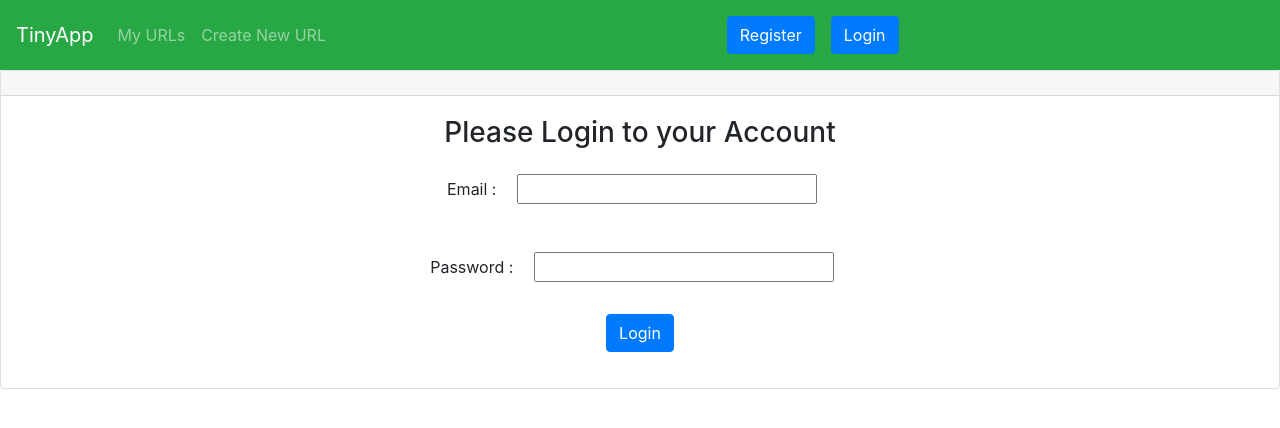
After one commit to Nidz01/tinyapp, a Node server app: page /login in a window 1280 px wide. The commit adds this page. Shown: the top 428 px of the page. Run offline with Node 20, Linux system fonts and the light colour scheme; some libraries are stand-ins or nearby versions.

Commit message:
login page

```diff
--- a/express_server.js
+++ b/express_server.js
@@ -14,17 +14,17 @@ const urlDatabase = {
 };
 
 const users = {
-  user1RandomID: {
-    id: "user1RandomID",
-    email: "user1@example.com",
-    password: "password01"
+  "userRandomID": {
+    id: "userRandomID",
+    email: "user@example.com",
+    password: "purple-monkey-dinosaur"
   },
-  user2RandomID: {
+ "user2RandomID": {
     id: "user2RandomID",
     email: "user2@example.com",
-    password: "testpassword"
+    password: "dishwasher-funk"
   }
-};
+}
 
 // A function that returns a string of 6 random alphanumeric characters
 const generateRandomString = function() {
@@ -48,7 +48,9 @@ app.get("/", (req, res) => {
 // use res.render to load up an ejs view file
 // urls_index page
 app.get('/urls', function(req, res) {
-  let templateVars = { username: req.cookies["username"], urls: urlDatabase };
+  let templateVars = { username: users[req.cookies.user_id], urls: urlDatabase };
+  console.log(templateVars);
+  console.log(users);
   res.render('urls_index', templateVars);
 });
 
@@ -60,13 +62,13 @@ app.get("/urls.json", (req, res) => {
 
 // Add a GET Route to Show the Form of adding new URL
 app.get("/urls/new", (req, res) => {
-  let templateVars = { username: req.cookies["username"], urls: urlDatabase };
+  let templateVars = { username: users[req.cookies.user_id], urls: urlDatabase };
   res.render("urls_new", templateVars);
 });
 
 // Route to get new template of shortURL
 app.get("/urls/:shortURL", (req, res) => {
-  let templateVars = { username: req.cookies["username"], shortURL: req.params.shortURL, longURL: urlDatabase[req.params.shortURL].longURL };
+  let templateVars = { username: users[req.cookies.user_id], shortURL: req.params.shortURL, longURL: urlDatabase[req.params.shortURL].longURL };
   res.render("urls_show", templateVars);
 });
 
@@ -77,12 +79,16 @@ app.get("/u/:shortURL", (req, res) => {
   res.redirect(longURL);
 });
 
-
-// response containing html code
-app.get("/hello", (req, res) => {
-  res.send("<html><body>Hello <b>World</b></body></html>\n");
+app.get("/register", (req, res) => {
+  let templateVars = { username: users[req.cookies.user_id]};
+  res.render("register", templateVars);
 });
 
+// login page
+app.get("/login", (req, res) => {
+  let templateVars = { username: users[req.cookies.user_id]};
+  res.render("login", templateVars);
+});
 
 //add a new URL taken by the previous get method on /urls/new
 app.post("/urls", (req, res) => {
@@ -92,12 +98,6 @@ app.post("/urls", (req, res) => {
     longURL: req.body.longURL
   };
   res.redirect(`/urls/${shortURL}`);
-  res.send("Ok");         // Respond with 'Ok' (we will replace this)
-});
-
-app.get("/register", (req, res) => {
-  let templateVars = { username: undefined};
-  res.render("register", templateVars);
 });
 
 // Delete the shortURL
@@ -106,14 +106,36 @@ app.post("/urls/:shortURL/delete", (req, res) => {
   delete urlDatabase[shortURL];
   res.redirect('/urls');
 });
+// Register a new user
+app.post("/register", (req, res) => {
+  if (req.body.email === "" || req.body.password === "") {
+    res.status(400).send("Please enter email AND password to proceed.");
+    res.redirect("/register");
+  }
+  if (getUserByEmail(req.body.email, users)) {
+    res.status(400).send("Please enter a unique email.");
+    res.redirect("/urls");
+  }
+  let id = generateRandomString();
+  users[id] = {
+    id: id,
+    email: req.body.email,
+    password: req.body.password
+  };
+  req.cookies["user_id"] = id;
+  res.redirect("/urls/");
+});
 
+// Login a User
 app.post("/login", (req, res) => {
-  res.cookie('username', req.body.username);
+  let foundUser = getUserByEmail(req.body.email, users);
+  res.cookie("user_id" , foundUser.id);
   res.redirect('/urls');
 });
 
+// Logout a user and clear cookie
 app.post("/logout", (req, res) => {
-  res.clearCookie('username', req.cookies["username"]);
+  res.clearCookie("user_id", req.cookies["user_id"]);
   res.redirect('/urls');
 });
 
--- /dev/null
+++ b/views/login.ejs
@@ -0,0 +1,38 @@
+<!DOCTYPE html>
+<html lang="en">
+<head>
+  <!-- Bootstrap CSS -->
+  <link rel="stylesheet" href="https://stackpath.bootstrapcdn.com/bootstrap/4.2.1/css/bootstrap.min.css" integrity="sha384-GJzZqFGwb1QTTN6wy59ffF1BuGJpLSa9DkKMp0DgiMDm4iYMj70gZWKYbI706tWS" crossorigin="anonymous">
+  <title>URL - TinyApp Example</title>
+</head>
+<body>
+  <%- include('partials/_header') %>
+  <div class="card text-center">
+    <div class="card-header"></div>
+    <div class="card-body">
+
+        <h3>Please Login to your Account</h3>
+        <form action="/login" method="POST">
+        <p>
+          <label>Email :</label>
+          <input type="email" name="email" style="width: 300px; margin: 1em">
+        </p>
+        <p>
+          <label > Password :</label>
+          <input  type="password" name="password" style="width: 300px; margin: 1em">
+        </p>
+        <p>
+          <button type="submit" class="btn btn-primary">Login</button>
+        </p>
+      </form>
+    </div>
+  </div>
+  <!-- Bootstrap JS -->
+  <script src="https://code.jquery.com/jquery-3.3.1.slim.min.js" integrity="sha384-q8i/X+965DzO0rT7abK41JStQIAqVgRVzpbzo5smXKp4YfRvH+8abtTE1Pi6jizo" crossorigin="anonymous"></script>
+  <script src="https://cdnjs.cloudflare.com/ajax/libs/popper.js/1.14.7/umd/popper.min.js" integrity="sha384-UO2eT0CpHqdSJQ6hJty5KVphtPhzWj9WO1clHTMGa3JDZwrnQq4sF86dIHNDz0W1" crossorigin="anonymous"></script>
+  <script src="https://stackpath.bootstrapcdn.com/bootstrap/4.3.1/js/bootstrap.min.js" integrity="sha384-JjSmVgyd0p3pXB1rRibZUAYoIIy6OrQ6VrjIEaFf/nJGzIxFDsf4x0xIM+B07jRM" crossorigin="anonymous"></script>
+</body>
+
+
+
+</html>
--- a/views/partials/_header.ejs
+++ b/views/partials/_header.ejs
@@ -12,22 +12,15 @@
       <div class="form-group col-md-4"></div>
       <div>
         <% if(!username){ %>
-          <form class="form-inline" style="padding:10px" action="/register" method="GET">
-            <label>Not a user? Register here:</label>
-            <button type="Register" class="btn btn-primary">Register</button>
-          </form>
-          <div></div>
-          <form class="form-inline" style="padding:10px" action="/login" method="POST">
-          <label for="username">Username:</label>
-          <input class="form-control" type="text" name="username" style="width: 300px; margin: 1em" placeholder="Enter username/email">
-          <button type="Login" class="btn btn-primary">Login</button>
-      </form>
+            <div class="navbar-nav">
+              <a class="nav-item nav-link" href= "/register"><button type="submit" class="btn btn-primary">Register</button></a>
+              <a class="nav-item nav-link" href= "/login"><button type="submit" class="btn btn-primary">Login</button></a>
+            </div>
       <% } else { %>
-        <form style="padding:10px" action="/logout" method="POST">
-            <a style="margin-left:2.5em;">Logged in As: <%= username %></a>
-          <button type="Logout" class="btn btn-primary">Logout</button>
-        </form>
-      </div>
+        <div class="navbar-nav">
+          <a style="margin-left:2.5em;">Logged in As: <%= username.email%></a>
+          <a class="nav-item nav-link"> <button type="submit" class="btn btn-primary" >Logout</button></a>
+        </div>
       <% } %>
   </nav>
 </header>
--- a/views/register.ejs
+++ b/views/register.ejs
@@ -19,7 +19,7 @@
       <form class="form-inline" action="/register" method="POST">
         <div class="form-group mb-2">
           <label for="Email">Enter email address:</label>
-          <input class="form-control" type="email" name="name" style="width: 300px; margin: 1em">
+          <input class="form-control" type="email" name="email" style="width: 300px; margin: 1em">
           <label for="Password">Enter password:</label>
           <input class="form-control" type="password" name="password" style="width: 300px; margin: 1em">
           <button type="submit" class="btn btn-primary">Submit</button>
```
